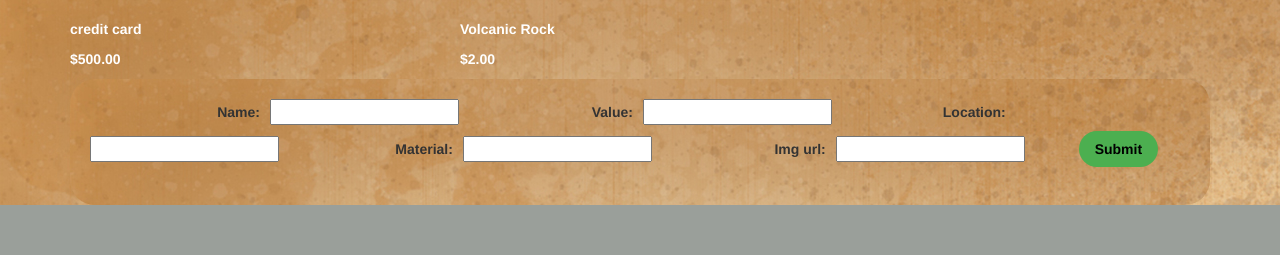
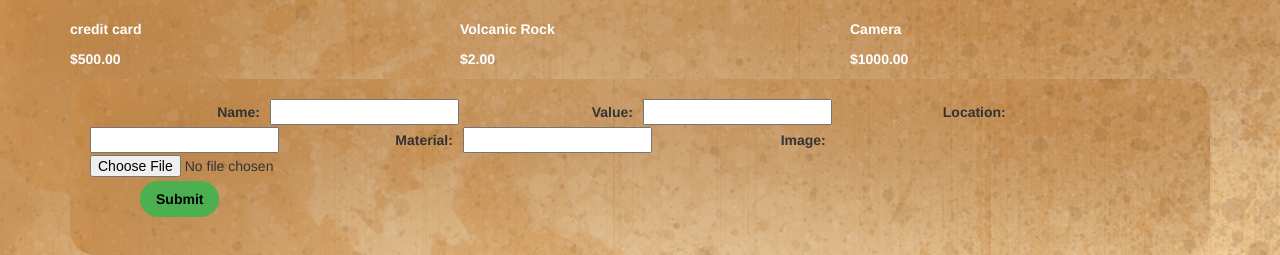
Before and after one commit to sarahvch/treasuregram, a Django app: page / in a window 1280 px wide. Shown: the part 1250-1505 px from the top of the page. Before the commit the page ends 1455 px from the top, so only its background shows below. Run offline with Django 3.2, Linux system fonts and the light colour scheme; data comes from the database, SQL or seed files in the repository; some libraries are stand-ins or nearby versions.

Commit message:
added image uploader

```diff
--- a/Treasuregram/settings.py
+++ b/Treasuregram/settings.py
@@ -121,3 +121,6 @@ USE_TZ = True
 # https://docs.djangoproject.com/en/1.11/howto/static-files/
 
 STATIC_URL = '/static/'
+#location of where to store all of uploaded files
+MEDIA_ROOT = os.path.join(BASE_DIR, 'media')
+MEDIA_URL = '/media/'
--- a/main_app/forms.py
+++ b/main_app/forms.py
@@ -5,7 +5,7 @@ from .models import Treasure
 class TreasureForm(forms.ModelForm):
     class Meta:
         model = Treasure
-        fields = ['name', 'value', 'location', 'material', 'img_url']
+        fields = ['name', 'value', 'location', 'material', 'image']
 # class TreasureForm(forms.Form):
 #     name = forms.CharField(label='Name',max_length=100)
 #     value = forms.DecimalField(label='Value',max_digits=10,decimal_places=2)
--- a/main_app/models.py
+++ b/main_app/models.py
@@ -7,7 +7,7 @@ class Treasure(models.Model):
     value = models.DecimalField(max_digits=10,decimal_places=2)
     material = models.CharField(max_length=100)
     location = models.CharField(max_length=100)
-    img_url = models.CharField(max_length=100)
+    image = models.ImageField(upload_to='treasure_images',default='media/default.png')
 
     def __str__(self):
         return self.name
--- a/main_app/templates/detail.html
+++ b/main_app/templates/detail.html
@@ -19,7 +19,7 @@
     </div>
     <div class='panel-body'>
       <div class="treasure-photo-detail">
-        <img src="{{ treasure.img_url}}" height='200'>
+        <img src="{{ treasure.image.url}}" height='200'>
       </div>
       <table class='treasure-table'>
         <tr>
--- a/main_app/templates/index.html
+++ b/main_app/templates/index.html
@@ -24,7 +24,7 @@
         </div>
     <!-- <div class="panel-body"> -->
           <div class='treasure-photo'>
-            <img src="{{ treasure.img_url}}" height='200'>
+            <img src="{{ treasure.image.url}}" height='200'>
           </div>
         </div>
       </a>
@@ -43,7 +43,7 @@
         {% endfor %}
       </div>
       <div class='form-style'>
-      <form action="post_url/" method="post">
+      <form enctype="multipart/form-data" action="post_url/" method="post">
         {% csrf_token %}
         {{ form }}
         <input type="submit" value="Submit" />
--- a/main_app/urls.py
+++ b/main_app/urls.py
@@ -1,4 +1,6 @@
 from django.conf.urls import include, url
+from django.conf import settings
+from django.views.static import serve
 from . import views
 
 urlpatterns = [
@@ -6,3 +8,10 @@ urlpatterns = [
     url(r'^([0-9]+)/$', views.detail, name = 'detail'),
     url(r'^post_url/$', views.post_treasure, name = 'post_treasure'),
 ]
+
+if settings.DEBUG:
+    urlpatterns += [
+        url(r'^media/(?P<path>.*)$',serve,
+            {'document_root': settings.MEDIA_ROOT,})
+
+    ]
--- a/main_app/views.py
+++ b/main_app/views.py
@@ -22,7 +22,7 @@ def detail(request, treasure_id):
     return render(request, 'detail.html', {'treasure':treasure})
 
 def post_treasure(request):
-    form = TreasureForm(request.POST)
+    form = TreasureForm(request.POST, request.FILES)
     if form.is_valid():
         form.save(commit = True)
         # treasure = Treasure(name = form.cleaned_data['name'],
```
Also changed, not shown: db.sqlite3, main_app/migrations/0003_auto_20170518_1623.py (added), media/treasure_images/arrowhead.png (added), media/treasure_images/cc.png (added), media/treasure_images/chalk.png (added), media/treasure_images/horseshoe.gif (added), media/treasure_images/nikon.png (added), media/treasure_images/nuggets-gold-single.png (added), media/treasure_images/pyrite.png (added), media/treasure_images/pyrite_AIMg15l.png (added), 2 other files.
